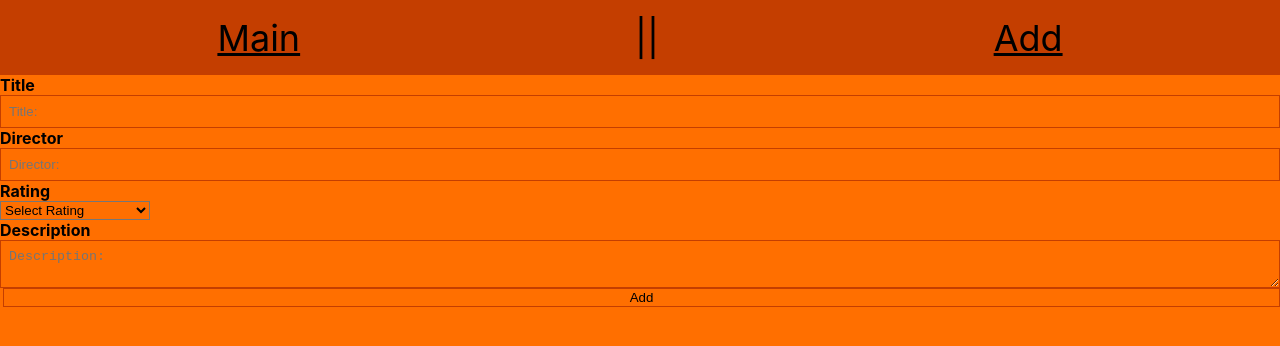
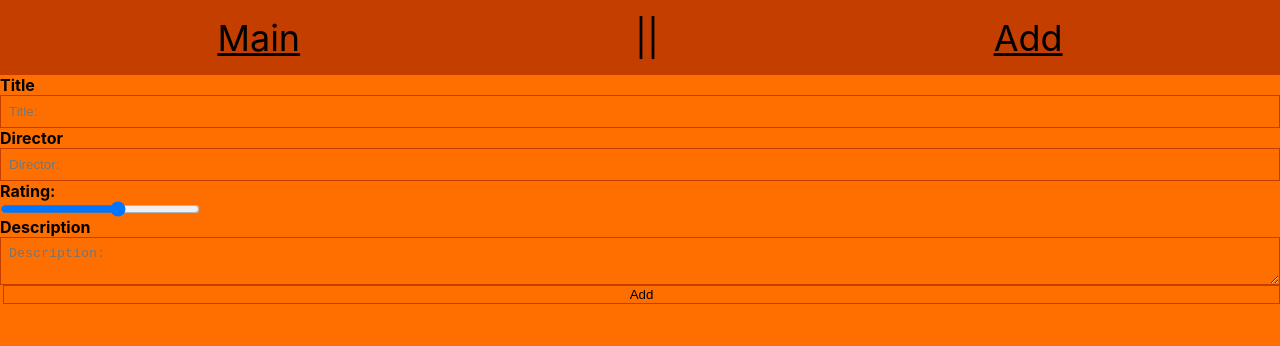
Before and after one commit to larssonted86/mandatory-advanced-js2, a React (Create React App) app: page /add in a window 1280 px wide. Shown: the top 346 px of the page. Built offline with nearby package versions, Linux system fonts and the light colour scheme.

Commit message:
added slider for rating the movie, added catch to all axios calls

```diff
--- a/src/components/Add.js
+++ b/src/components/Add.js
@@ -21,8 +21,10 @@ export class Add extends Component {
               redirect: true
             })
         })
-        .catch((err) => {
-            alert('error!')
+        .catch((error) => {
+            return <div style = {errorCardStyle}>
+            <h4>I am sorry an error has occured, please try and reload the page</h4>
+            </div>
         })
     }
 
@@ -43,5 +45,15 @@ export class Add extends Component {
 
 
 
+//////////////////////////////////////////STYLES///////////////////////////////////////////////////////////////////////////////////
+const errorCardStyle = {
+    width: '400px',
+    height: '600px',
+    border: 'solid 1px grey',
+    borderRadius: '54px',
+    boxShadow: '0px 10px 5px grey',
+  }
+
+
 
 export default Add
--- a/src/components/Details.js
+++ b/src/components/Details.js
@@ -21,6 +21,11 @@ export class Details extends Component {
                 movie: res.data
               })
         })
+        .catch((error) => {
+            return <div style = {errorCardStyle}>
+            <h4>I am sorry an error has occured, please try and reload the page</h4>
+            </div>
+        })
 
     }
     render() {
@@ -39,6 +44,15 @@ export class Details extends Component {
     }
 }
 
+//////////////////////////////////////////STYLES///////////////////////////////////////////////////////////////////////////////////
+const errorCardStyle = {
+    width: '400px',
+    height: '600px',
+    border: 'solid 1px grey',
+    borderRadius: '54px',
+    boxShadow: '0px 10px 5px grey',
+  }
+
 const buttonStyle = {
     border: '1px solid #c43e00',
     marginLeft: '3px',
--- a/src/components/Edit.js
+++ b/src/components/Edit.js
@@ -20,8 +20,10 @@ export class Edit extends Component {
               redirect: true
             })
         })
-        .catch((err) => {
-            alert('error!')
+        .catch((error) => {
+            return <div style = {errorCardStyle}>
+            <h4>I am sorry an error has occured, please try and reload the page</h4>
+            </div>
         })
 
         }
@@ -34,8 +36,10 @@ export class Edit extends Component {
                 movie: res.data
               })
         })
-        .catch((err) => {
-            alert('this movie is no longer available!')
+        .catch((error) => {
+            return <div style = {errorCardStyle}>
+            <h4>I am sorry an error has occured, please try and reload the page</h4>
+            </div>
         })
 
     }
@@ -52,4 +56,13 @@ export class Edit extends Component {
     }
 }
 
+//////////////////////////////////////////STYLES///////////////////////////////////////////////////////////////////////////////////
+const errorCardStyle = {
+    width: '400px',
+    height: '600px',
+    border: 'solid 1px grey',
+    borderRadius: '54px',
+    boxShadow: '0px 10px 5px grey',
+  }
+
 export default Edit
--- a/src/components/Form.js
+++ b/src/components/Form.js
@@ -31,6 +31,7 @@ export class Form extends Component {
                [name]: value
             }
         })
+        console.log(this.state.movie)
     }
 
     onSubmit = (e) => {
@@ -57,21 +58,15 @@ export class Form extends Component {
                     value={state.director}
                     style = {inputStyle}
                     onChange = {this.onChange}></input>
-                    <label><h4>Rating</h4></label>
-                    <select
-                    style = {{width: '150px'}}
-                    name = 'rating'
-                    value={state.rating}
-                    onChange = {this.onChange}
-                    placeholder = 'Rating:' >
-                        <option value="select Rating">Select Rating</option>
-                        <option value="0">0</option>
-                        <option value="1">1</option>
-                        <option value="2">2</option>
-                        <option value="3">3</option>
-                        <option value="4">4</option>
-                        <option value="5">5</option>
-                    </select>
+                    <label><h4>Rating: {this.state.movie.rating}</h4></label>
+                    <input
+                        name = 'rating'
+                        style={{width: '200px'}}
+                        type="range"
+                        defaultValue = '3'
+                        min="0" max="5"
+                        onChange={this.onChange}
+                        step="0.5"/>
                     <label><h4>Description</h4></label>
                     <textarea type = 'text'
                     name = 'description'
--- a/src/components/Main.js
+++ b/src/components/Main.js
@@ -20,17 +20,32 @@ export class Main extends Component {
             movies: res.data
           })
         })
+        .catch((error) => {
+          return <div style = {errorCardStyle}>
+          <h4>I am sorry an error has occured, please try and reload the page</h4>
+          </div>
+      })
       }
 
     deleteMovie = (id) =>{
         Axios.delete('http://3.120.96.16:3001/movies/' + id)
             .then(() => {
-                this.setState({ movies: this.state.movies.filter(x => x.id !== id)});
-            });
+                this.setState({ movies: this.state.movies.filter(x => x.id !== id)})
+            })
+            .catch((error) => {
+              return <div style = {errorCardStyle}>
+              <h4>I am sorry an error has occured, please try and reload the page</h4>
+              </div>
+          })
     }
 
     movieDetails= (id) =>{
         Axios.get('http://3.120.96.16:3001/movies/' + id)
+        .catch((error) => {
+          return <div style = {errorCardStyle}>
+          <h4>I am sorry an error has occured, please try and reload the page</h4>
+          </div>
+      })
         }
 
         onChange = (e) =>{
@@ -88,6 +103,16 @@ export class Main extends Component {
     }
 }
 
+
+
+const errorCardStyle = {
+  width: '400px',
+  height: '600px',
+  border: 'solid 1px grey',
+  borderRadius: '54px',
+  boxShadow: '0px 10px 5px grey',
+}
+
 const tableStyle={
     textAlign: 'center',
   borderCollapse: 'collapse',
```
